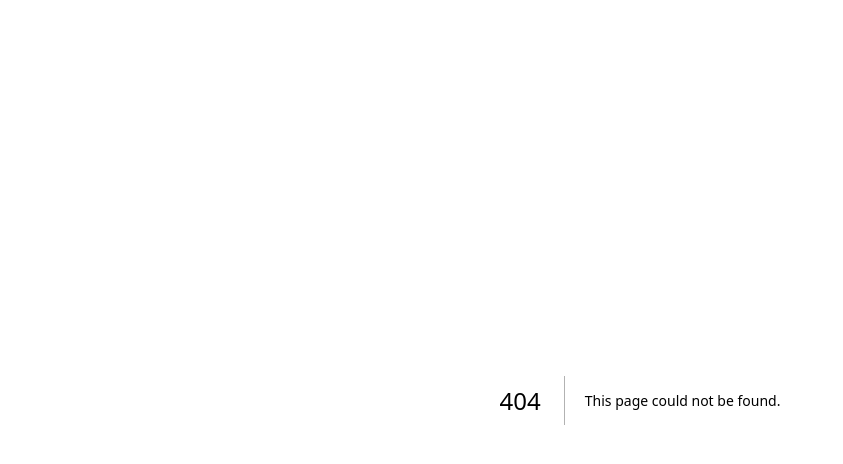
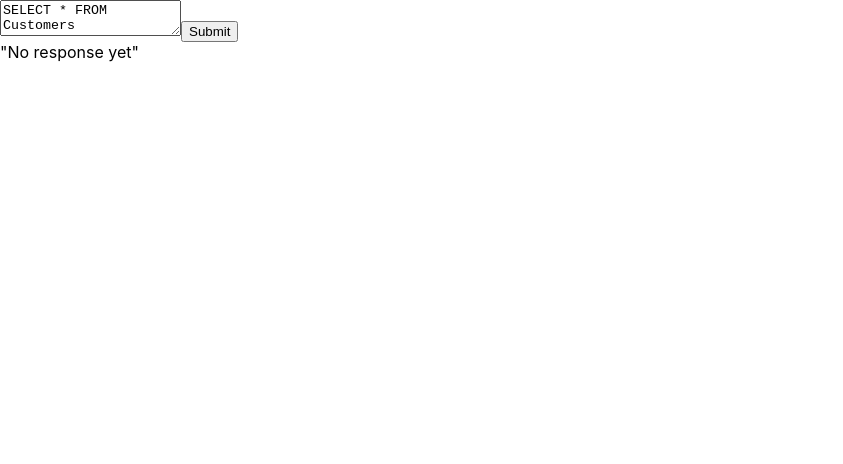
Before and after one commit to EricKugel/eric-sql-demo, a Next.js app: page /test in a window 1280 px wide. Before the commit this address had no page. Shown: the top 464 px of the page, without its empty margins (0-843 px from the left). Built offline with nearby package versions, Linux system fonts and the light colour scheme.

Commit message:
Can finally connect

```diff
--- /dev/null
+++ b/helpers/eric-sql.js
@@ -0,0 +1,15 @@
+export const query = async (query) => {
+    if (!process.env.ERIC_SQL_URI) {
+        throw "Missing ERIC_SQL_URI in env"
+    }
+
+    const response = await fetch(process.env.ERIC_SQL_URI, {
+        method: "POST",
+        headers: {
+            "Content-Type": "application/json",
+        },
+        body: JSON.stringify({query})
+    });
+
+    return response
+}
--- /dev/null
+++ b/pages/api/query.js
@@ -0,0 +1,19 @@
+import {query} from "../../helpers/eric-sql"
+
+export default async function handler(req, res) {
+    if (req.method == "POST") {
+        const query_string = req.body.query
+        const response = await query(query_string);
+        try {
+            // console.log(response);
+            if (response?.ok) {
+                res.status(200).json({result: await response.json()});
+            } else {
+                res.status(500).json({message: "Server error"});
+            }
+        } catch(e) {
+            console.error(e);
+            res.status(500).json({message: "Something went wrong"});
+        }
+    }
+}
--- /dev/null
+++ b/pages/test.js
@@ -0,0 +1,43 @@
+import { useState } from "react";
+
+const Write = () => {
+    const [data, setData] = useState({query: "SELECT * FROM Customers", result: "No response yet"});
+    const query = async () => {
+        const response = await fetch("/api/query", {
+            method: "POST",
+            headers: {
+                "Content-Type": "application/json"
+            },
+            body: JSON.stringify({
+                "query": data.query
+            })
+        });
+
+        console.log(response.body);
+        const result = await response.json();
+        console.log(result);
+
+        if (response?.ok) {
+            setData({...data, result});
+        }
+    }
+
+    return (
+        <>
+            <textarea
+                onChange = {(e) => {
+                    setData({...data, query: e.target.value});
+                }}
+                value = {data.query}
+            ></textarea>
+
+            <button onClick={query}>Submit</button>
+
+            <div>
+                {JSON.stringify(data.result)}
+            </div>
+        </>
+    )
+}
+
+export default Write;
```
